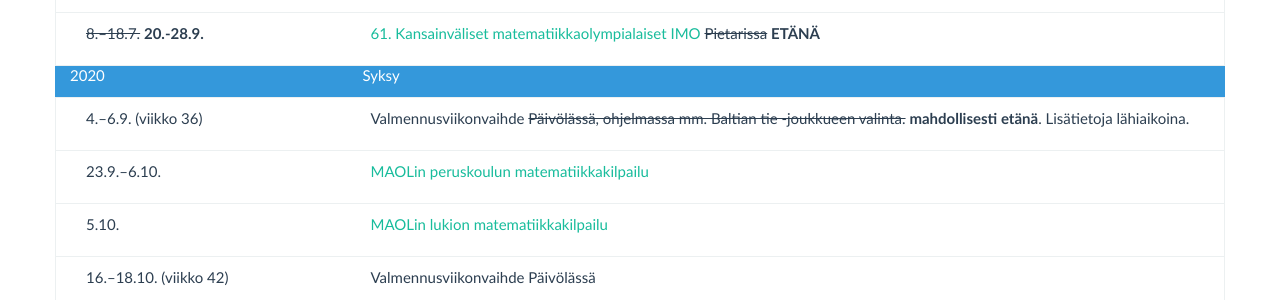
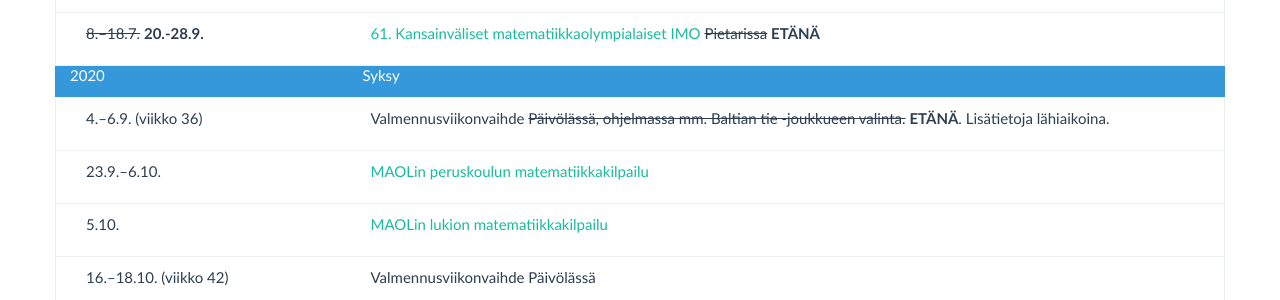
Before and after one commit to matematiikkakilpailut/matematiikkakilpailut.github.io, a Jekyll site: the page built from aikataulu/index.md, in a window 1280 px wide. Shown: the part 944-1244 px from the top of the page. Built offline with Jekyll 4.4.1, drawn with Linux system fonts in a browser that asks for light colours.

Commit message:
Week 36 to be organized remotely.

```diff
--- a/aikataulu/index.md
+++ b/aikataulu/index.md
@@ -37,7 +37,7 @@ aikataulu:
     tapahtuma: "Syksy"
     otsikko: true
   - pvm: "4.&ndash;6.9. (viikko 36)"
-    tapahtuma: "Valmennus&shy;viikonvaihde ~~Päivölässä, ohjelmassa mm. Baltian tie -joukkueen valinta.~~ **mahdollisesti etänä**. Lisätietoja lähiaikoina."
+    tapahtuma: "Valmennus&shy;viikonvaihde ~~Päivölässä, ohjelmassa mm. Baltian tie -joukkueen valinta.~~ **ETÄNÄ**. Lisätietoja lähiaikoina."
   - pvm: "23.9.&ndash;6.10."
     tapahtuma: "[MAOLin peruskoulun matematiikka&shy;kilpailu](https://maol.fi/neljan-tieteen-kisat/)"
   - pvm: "5.10."
```
Also changed, not shown: index.md (+2 -0 lines).
